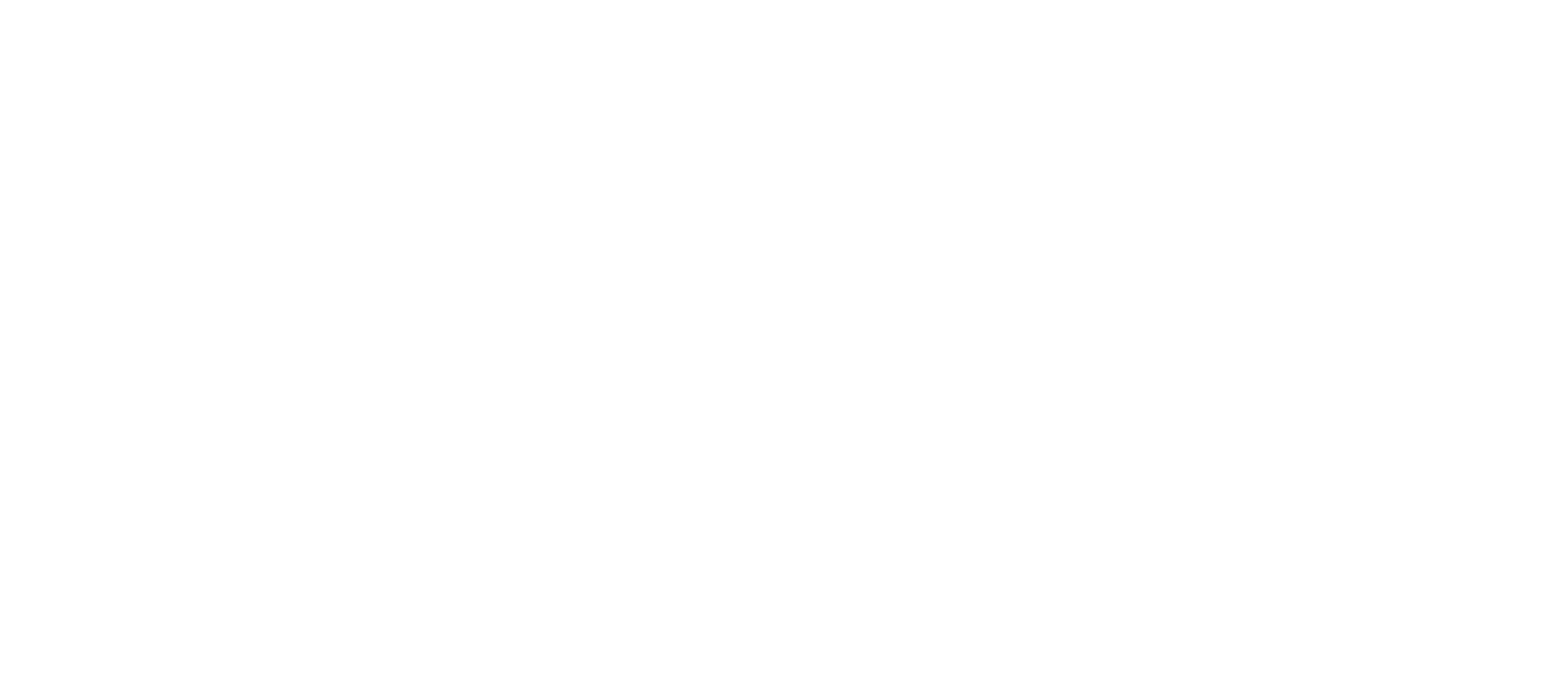
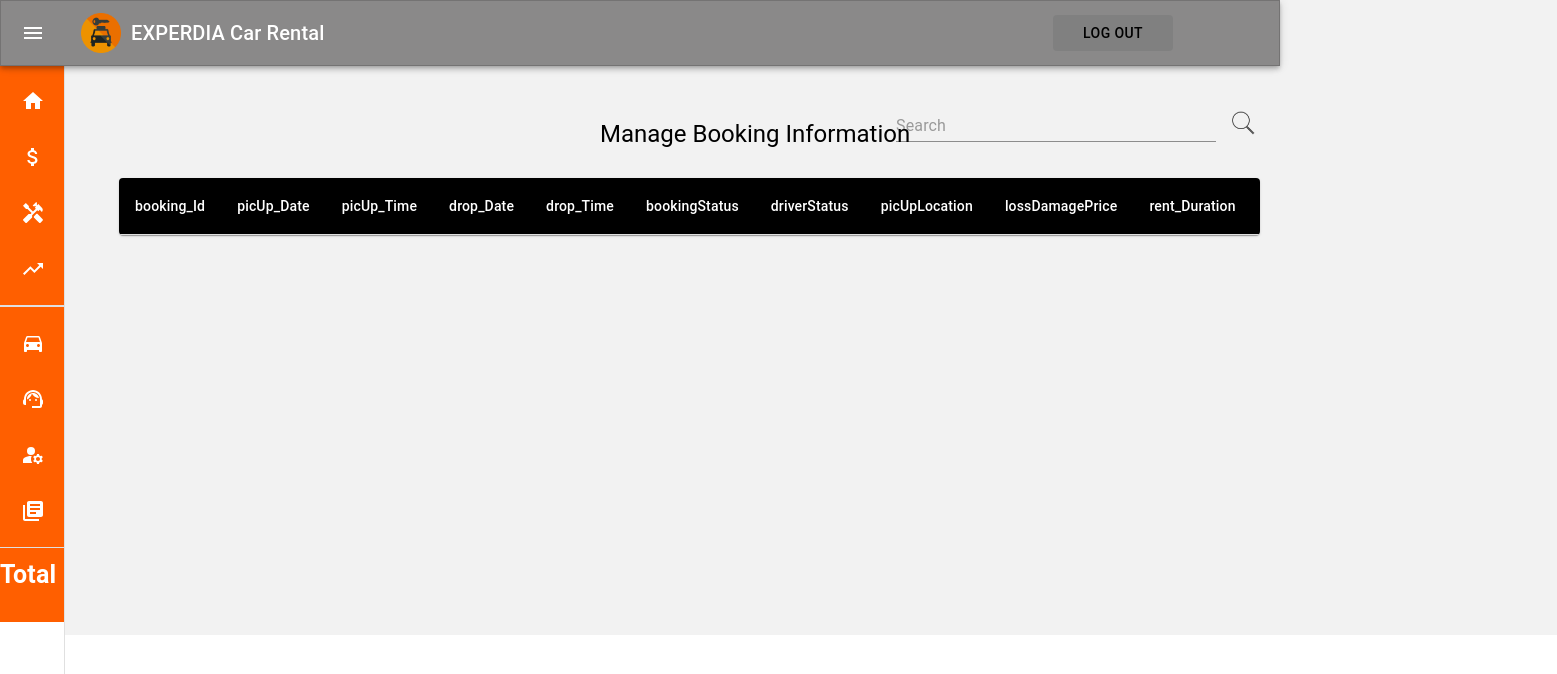
Before and after one commit to Prabhashwaree/Experdia_Car_RentalNew_System, a React (Create React App) app in the folder frontend/: page /AdminDashBoardPages/ManageBooking in a window 1280 px wide. Before the commit this address had no page. Shown: the top 674 px of the page, 1557 px wide, since content can reach past the window. Built offline with nearby package versions, Linux system fonts and the light colour scheme.

Commit message:
Link pages commit

```diff
--- a/frontend/src/app/App.js
+++ b/frontend/src/app/App.js
@@ -8,6 +8,15 @@
 import DriverShedulePage from "../pages/DriverShedule"
 import { BrowserRouter, Route, Routes } from "react-router-dom";
 
+import Home from "../pages/AdminDashBoard/page/home"
+import ManagePayment from "../pages/AdminDashBoard/page/managePayment";
+import ManageBooking from "../pages/AdminDashBoard/page/manageBooking";
+import ManageRate from "../pages/AdminDashBoard/page/manageRate";
+import Management from "../pages/AdminDashBoard/page/management";
+import ManageCar from "../pages/AdminDashBoard/page/manageCar";
+import ManageCustomerBooking from "../pages/AdminDashBoard/page/manageCustomerBooking";
+import ManageDriver from "../pages/AdminDashBoard/page/manageDriver";
+
 
 function App() {
   return (
@@ -17,7 +26,25 @@
     // <CustomerRegisterPage />
     // <DriverShedulePage/>
     <Routes>
-        <Route exact index element={<HomePage />}/>
+      <Route exact index element={<HomePage />} />
+      <Route exact path="/SignInPage" element={<SignInPage />} />
+      <Route exact path="/CustomerRegisterPage" element={<CustomerRegisterPage />} />
+      <Route exact path="/BookingPage" element={<BookingPage />} />
+
+
+      <Route exact path="/AdminDashBoardPages" element={<AdminDashBoardPages />}>
+        <Route exact path="Home" element={<Home />} />
+        <Route exact path="ManagePayment" element={<ManagePayment />} />
+        <Route exact path="ManageDriver" element={<ManageDriver />} />
+        <Route exact path="ManageCar" element={<ManageCar />} />
+        <Route exact path="ManageRate" element={<ManageRate />} />
+        <Route exact path="ManageCustomerBooking" element={<ManageCustomerBooking />} />
+        <Route exact path="Management" element={<Management />} />
+        <Route exact path="ManageBooking" element={<ManageBooking />} />
+
+      </Route>
+
+
     </Routes>
     // <AdminDashBoardPages />
     // <BookingPage />
--- a/frontend/src/pages/AdminDashBoard/index.jsx
+++ b/frontend/src/pages/AdminDashBoard/index.jsx
@@ -19,16 +19,9 @@
 import ListItemText from '@mui/material/ListItemText';
 import InboxIcon from '@mui/icons-material/MoveToInbox';
 import MailIcon from '@mui/icons-material/Mail';
-import { NavLink } from "react-router-dom";
+import { Link,Outlet } from "react-router-dom";
 import { Route, Routes } from "react-router-dom";
-import Home from "./page/home"
-import ManagePayment from "./page/managePayment";
-import ManageBooking from "./page/manageBooking";
-import ManageRate from "./page/manageRate";
-import Management from "./page/management";
-import ManageCar from "./page/manageCar";
-import ManageCustomerBooking from "./page/manageCustomerBooking";
-import ManageDriver from "./page/manageDriver";
+
 import carLogo from '../../assets/img/carLogo.png';
 import HomeIcon from '@mui/icons-material/Home';
 import AttachMoneyIcon from '@mui/icons-material/AttachMoney';
@@ -124,19 +117,19 @@
 
 
   const listItemData1 = [
-    {label: "Home", link: "/", icon:<HomeIcon />},
-    {label: "Manage Payment", link: "/ManagePayment", icon:<AttachMoneyIcon />},
-    {label: "Manage Driver", link: "/ManageDriver", icon:<HandymanIcon />},
-    {label: "Manage Rate", link: "/ManageRate", icon:<TrendingUpIcon />},
+    {label: "Home", to: "Home", icon:<HomeIcon />},
+    {label: "Manage Payment", to: "ManagePayment", icon:<AttachMoneyIcon />},
+    {label: "Manage Driver", to: "ManageDriver", icon:<HandymanIcon />},
+    {label: "Manage Rate", to: "ManageRate", icon:<TrendingUpIcon />},
 
    ]
 
 
    const listItemData2 = [
-    {label: "Manage Car", link: "/ManageCar", icon:<DirectionsCarIcon />},
-    {label: "Manage Customer Booking", link: "/ManageCustomerBooking", icon:<SupportAgentIcon />},
-    {label: "Management", link: "/Management", icon:<ManageAccountsIcon />},
-    {label: "Manage Booking", link: "/ManageBooking", icon:<LibraryBooksIcon />},
+    {label: "Manage Car", to: "ManageCar", icon:<DirectionsCarIcon />},
+    {label: "Manage Customer Booking", to: "ManageCustomerBooking", icon:<SupportAgentIcon />},
+    {label: "Management", to: "Management", icon:<ManageAccountsIcon />},
+    {label: "Manage Booking", to: "ManageBooking", icon:<LibraryBooksIcon />},
 
    ]
 
@@ -163,7 +156,7 @@
           <Typography variant="h6" noWrap component="div" style={{position: "absolute",left:"130px"}}>
           EXPERDIA Car Rental
           </Typography>
-          <Button variant="Create account" style={{position: "relative",backgroundColor:"gray",left:"960px",zIndex:"1",width:"120px"}}>Log Out</Button>
+          <Button variant="Create account" style={{position: "relative",backgroundColor:"gray",left:"960px",zIndex:"1",width:"120px"}}><Link to = "/">Log Out</Link></Button>
 
         </Toolbar>
 
@@ -183,8 +176,8 @@
                 <Button size="small"  style={{display:"block"}}onClick={() => handleDrawerClose()}>
                     <ListItem
                     exact
-                    component={NavLink}
-                    to={item.link}
+                    component={Link}
+                    to={item.to}
                     key={i}
                     >
                     <ListItemIcon id="toolBar">{item.icon}</ListItemIcon>
@@ -207,8 +200,8 @@
                 <Button size="small"  style={{display:"block"}}onClick={() => handleDrawerClose()}>
                     <ListItem
                     exact
-                    component={NavLink}
-                    to={item.link}
+                    component={Link}
+                    to={item.to}
                     key={i}
                     >
                     <ListItemIcon id="toolBar">{item.icon}</ListItemIcon>
@@ -238,19 +231,13 @@
 
       <Box component="main" sx={{ flexGrow: 1, p: 3 }} style={{backgroundColor:"#F2F2F2",height:"635px"}}>
         <DrawerHeader />
+        <Outlet/>
 
-                    <Routes>
-                    <Route exact path="/" element={<Home/>}/>
-                    <Route exact path="/ManagePayment" element={<ManagePayment/>}/>
-                    <Route exact path="/ManageDriver" element={<ManageDriver/>}/>
-                    <Route exact path="/ManageCar" element={<ManageCar/>}/>
-                    <Route exact path="/ManageRate" element={<ManageRate/>}/>
-                    <Route exact path="/ManageCustomerBooking" element={<ManageCustomerBooking/>}/>
-                    <Route exact path="/Management" element={<Management/>}/>
-                    <Route exact path="/ManageBooking" element={<ManageBooking/>}/>
+                    {/* <Routes>
 
 
-                   </Routes>
+
+                   </Routes> */}
 
       </Box>
     </Box>
--- a/frontend/src/pages/Booking/index.jsx
+++ b/frontend/src/pages/Booking/index.jsx
@@ -20,6 +20,7 @@
 import Paper from '@mui/material/Paper';
 import IconButton from '@mui/material/IconButton';
 import PhotoCamera from '@mui/icons-material/PhotoCamera';
+import { Link } from 'react-router-dom';
 
 
 const booking = [
--- a/frontend/src/pages/CustomerRegister/index.jsx
+++ b/frontend/src/pages/CustomerRegister/index.jsx
@@ -18,6 +18,7 @@
 
 import customerService from '../../service/customer';
 import { TextValidator, ValidatorForm } from "react-material-ui-form-validator";
+import { Link } from 'react-router-dom';
 
 const ariaLabel = { 'aria-label': 'description' };
 
@@ -203,7 +204,7 @@
 
 
 
-                <Button label={this.state.btnLabelCustomerSave} type="submit" variant="Create account" style={{position: "relative",top:"-135px",backgroundColor:"lightBlue" ,zIndex:"1",width:"380px"}}>Create  Account</Button><br/>
+                <Button label={this.state.btnLabelCustomerSave} type="submit" variant="Create account" style={{position: "relative",top:"-135px",backgroundColor:"lightBlue" ,zIndex:"1",width:"380px"}}><Link to = "/BookingPage">Create  Account</Link></Button><br/>
 
 
                 <div style={{position: "relative",top:"-120px",zIndex:"1",width:"380px",height:"1px",left:"480px",backgroundColor:"rgb(212, 212, 212)"}}></div>
--- a/frontend/src/pages/Home/index.jsx
+++ b/frontend/src/pages/Home/index.jsx
@@ -90,6 +90,7 @@
 import Autocomplete from '@mui/material/Autocomplete';
 // import { DesktopDatePicker } from '@mui/x-date-pickers/DesktopDatePicker';
 import Stack from '@mui/material/Stack';
+import { Link } from 'react-router-dom';
 
 
 
@@ -165,7 +166,7 @@
         open={isMenuOpen}
         onClose={handleMenuClose}
         >
-        <MenuItem onClick={handleMenuClose}>Sign in</MenuItem>
+        <MenuItem onClick={handleMenuClose}><Link to = "/SignInPage"> Sign in </Link></MenuItem>
         <MenuItem onClick={handleMenuClose}>My Profile</MenuItem>
         </Menu>
     );
--- a/frontend/src/pages/SignIn/index.jsx
+++ b/frontend/src/pages/SignIn/index.jsx
@@ -11,6 +11,7 @@
 import Button from '@mui/material/Button';
 import { TextValidator, ValidatorForm } from "react-material-ui-form-validator";
 import signInService from '../../service/signIn';
+import { Link } from 'react-router-dom';
 
 
 
@@ -82,7 +83,7 @@
             <div id="navivar"></div>
 
             <img src={carLogo} style={{position: "absolute",left:"80px",top:"1.9%",zIndex:"1",width:"40px",height:"40px"}} />
-            // <h1 style={{position: "absolute",left:"1360px",top:"2.8%",zIndex:"1",width:"40px",height:"40px",fontSize:"20px",fontWeight:"100",color:"white"}}>Back</h1>
+          {/* <h1 style={{position: "absolute",left:"1360px",top:"2.8%",zIndex:"1",width:"40px",height:"40px",fontSize:"20px",fontWeight:"100",color:"white"}}>Back</h1> */}
             <Typography variant="h6" component="div" sx={{ flexGrow: 1 }} style={{position: "absolute",left:"130px",top:"2.5%",zIndex:"1",color:"white"}}>
             <b>EXPERDIA Car Rental</b>
             </Typography>
@@ -123,7 +124,7 @@
                   validators={['required']}
                     style={{position: "relative",top:"38px",zIndex:"1",width:"380px"}}
                     /><br/>
-                <Button label={this.state.btnLabelSave} type="submit" variant="Continue with account" style={{position: "relative",top:"50px",backgroundColor:"lightBlue" ,zIndex:"1",width:"380px"}}>Continue with account</Button><br/>
+                <Button label={this.state.btnLabelSave} type="submit" variant="Continue with account" style={{position: "relative",top:"50px",backgroundColor:"lightBlue" ,zIndex:"1",width:"380px"}}><Link to = "/AdminDashBoardPages">Continue with account</Link></Button><br/>
                 <div style={{position: "relative",top:"80px",zIndex:"1",width:"98.5px",height:"1px",left:"485px",backgroundColor:"rgb(212, 212, 212)"}}></div>
                 <p style={{color:"black",position: "relative",top:"70px"}}>or use one of these options</p>
                 <div style={{position: "relative",top:"64px",zIndex:"1",width:"98.5px",height:"1px",left:"770px",backgroundColor:"rgb(212, 212, 212)"}}></div>
@@ -131,11 +132,11 @@
                 <img src={facebook} style={{position: "relative",top:"65px",zIndex:"1",width:"98.5px",height:"1px",left:"-10px",zIndex:"1",width:"50px",height:"50px",cursor:"pointer"}}/>
                 <img src={googel} style={{position: "relative",top:"75px",zIndex:"1",width:"98.5px",height:"1px",left:"2px",zIndex:"1",width:"100px",height:"70px",cursor:"pointer"}}/>
                 <img src={linkPhone} style={{position: "relative",top:"65px",zIndex:"1",width:"98.5px",height:"1px",left:"9px",zIndex:"1",width:"50px",height:"48px",cursor:"pointer"}}/>
-                <p style={{color:"rgb(25, 60, 173)",top:"70px",cursor:"pointer"}}><Button variant="Continue with account" style={{backgroundColor:"transparent"}}><b>Create a New Account</b></Button></p>
+                <p style={{color:"rgb(25, 60, 173)",top:"70px",cursor:"pointer"}}><Button variant="Continue with account" style={{backgroundColor:"transparent"}}><b><Link to = "/CustomerRegisterPage">Create a New Account</Link></b></Button></p>
                 <div style={{position: "relative",top:"73px",zIndex:"1",width:"380px",height:"1px",left:"485px",backgroundColor:"rgb(212, 212, 212)"}}></div>
                 <p style={{position: "relative",fontSize:"14px",top:"80px"}}>By signing in or creating an account, you agree with our <b style={{color:"rgb(58, 87, 255)",cursor:"pointer"}}>Terms &<br/> conditions and Privacy statement</b></p>
                 <div style={{position: "relative",top:"89px",zIndex:"1",width:"380px",height:"1px",left:"485px",backgroundColor:"rgb(212, 212, 212)"}}></div>
-                <p style={{position: "relative",fontSize:"14px",top:"98px"}}>All rights reserved.<br/>Copyright (2022 - 2023) - Booking.com™</p>
+                <p style={{position: "relative",fontSize:"14px",top:"100px"}}>All rights reserved.<br/>Copyright (2022 - 2023) - Booking.com™</p>
             </div>
 
         </section>
--- a/frontend/src/pages/SignIn/login.css
+++ b/frontend/src/pages/SignIn/login.css
@@ -4,6 +4,12 @@
     padding: 0;
 
 } */
+
+a{
+    text-decoration: none;
+    color:black;
+}
+
 
 #navivar{
     height: 65px;
```
